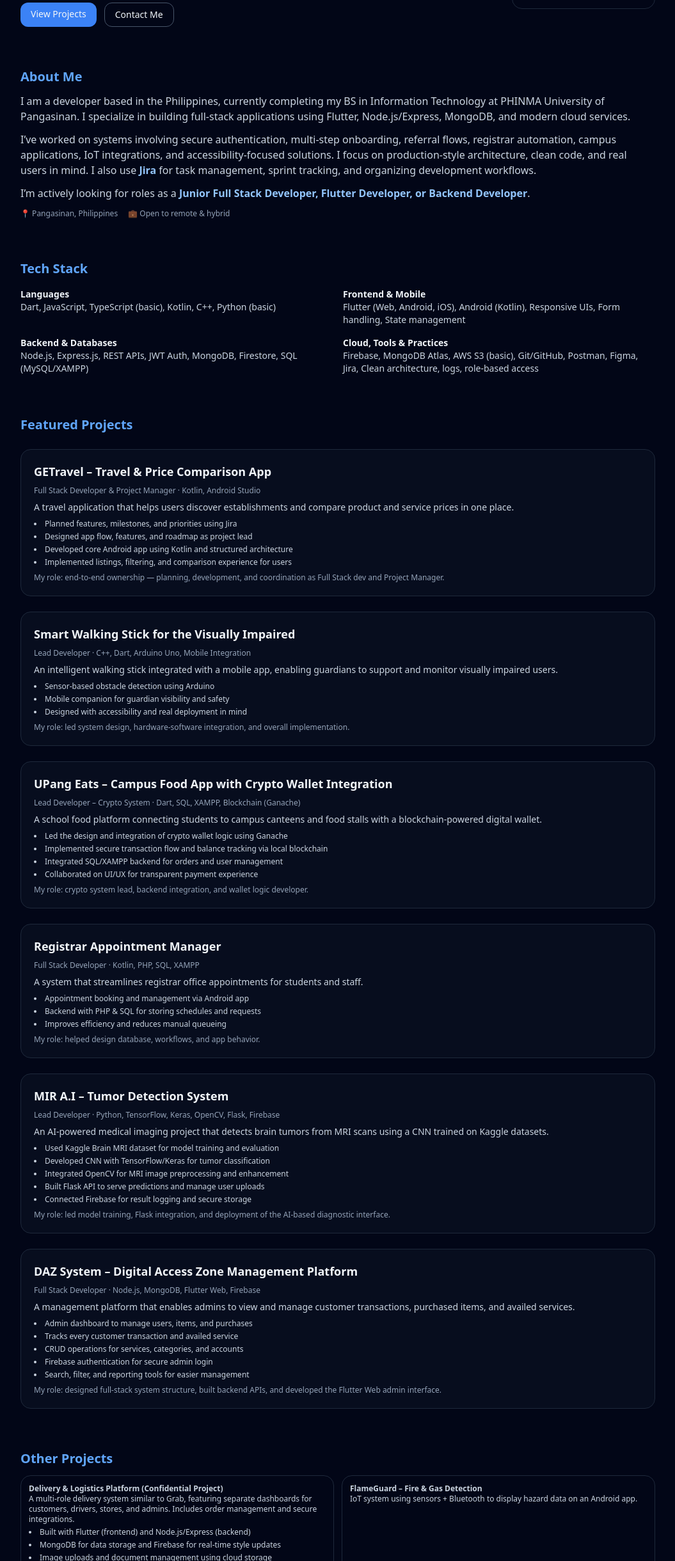
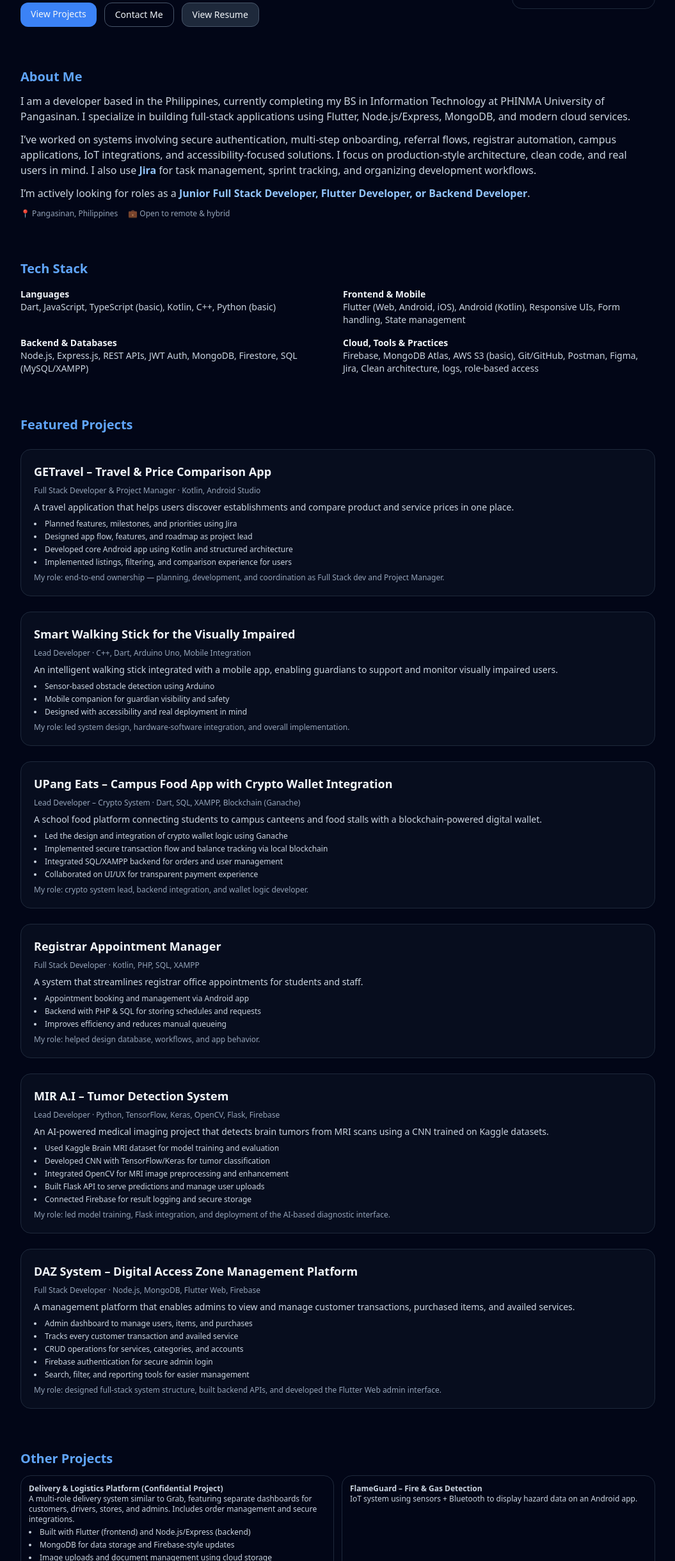
Before and after one commit to Lichtbladee/MyPortfolio, a plain HTML site: page index.html in a window 1280 px wide. Shown: the part 180-2620 px from the top of the page at 64% size, without its empty margins (112-1167 px from the left). Drawn offline with nearby package versions, Linux system fonts and the light colour scheme.

Commit message:
Add Resume Download

```diff
--- a/index.html
+++ b/index.html
@@ -27,6 +27,12 @@
           <a href="#contact" class="px-4 py-2 rounded-xl border border-slate-600 hover:border-blue-400 text-sm">
             Contact Me
           </a>
+          <button
+            onclick="handleResumeClick()"
+            class="px-4 py-2 rounded-xl bg-slate-800 border border-slate-600 hover:border-blue-400 hover:bg-slate-900 text-sm"
+          >
+            View Resume
+          </button>
         </div>
       </div>
       <div class="w-full md:w-56">
@@ -211,7 +217,7 @@
           </p>
           <ul class="list-disc list-inside mt-1 space-y-1">
             <li>Built with Flutter (frontend) and Node.js/Express (backend)</li>
-            <li>MongoDB for data storage and Firebase for real-time style updates</li>
+            <li>MongoDB for data storage and Firebase-style updates</li>
             <li>Image uploads and document management using cloud storage</li>
           </ul>
           <p class="mt-1 text-slate-400">
@@ -306,12 +312,23 @@
         <p>
           LinkedIn:
           <a href="https://www.linkedin.com/in/ritch-marc-bustillo-842a16273/" target="_blank" rel="noopener noreferrer" class="text-blue-300 hover:underline">
-            linkedin.com/in/ritch-marc-bustillo
+            linkedin.com/in/ritch-marc-bustillo-842a16273/
           </a>
         </p>
       </div>
     </section>
 
   </div>
+
+  <script>
+  function handleResumeClick() {
+    const confirmDownload = confirm("Do you want to view or download my resume?");
+    if (confirmDownload) {
+      // Opens your resume inside the assets folder
+      window.open("assets/Ritch Marc Sison Bustillo -SV.pdf.pdf", "_blank");
+    }
+  }
+</script>
+
 </body>
 </html>
```
Also changed, not shown: 1 other file.
